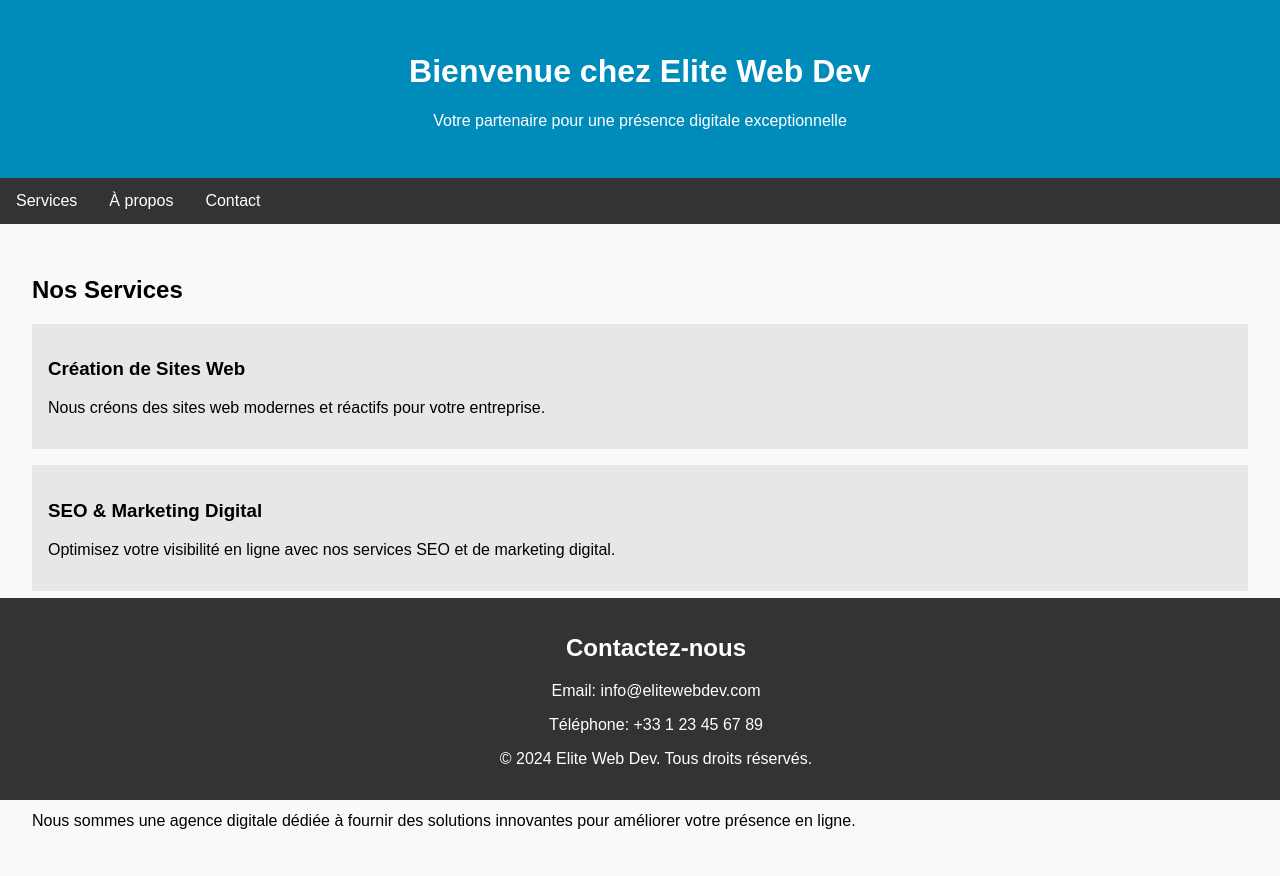
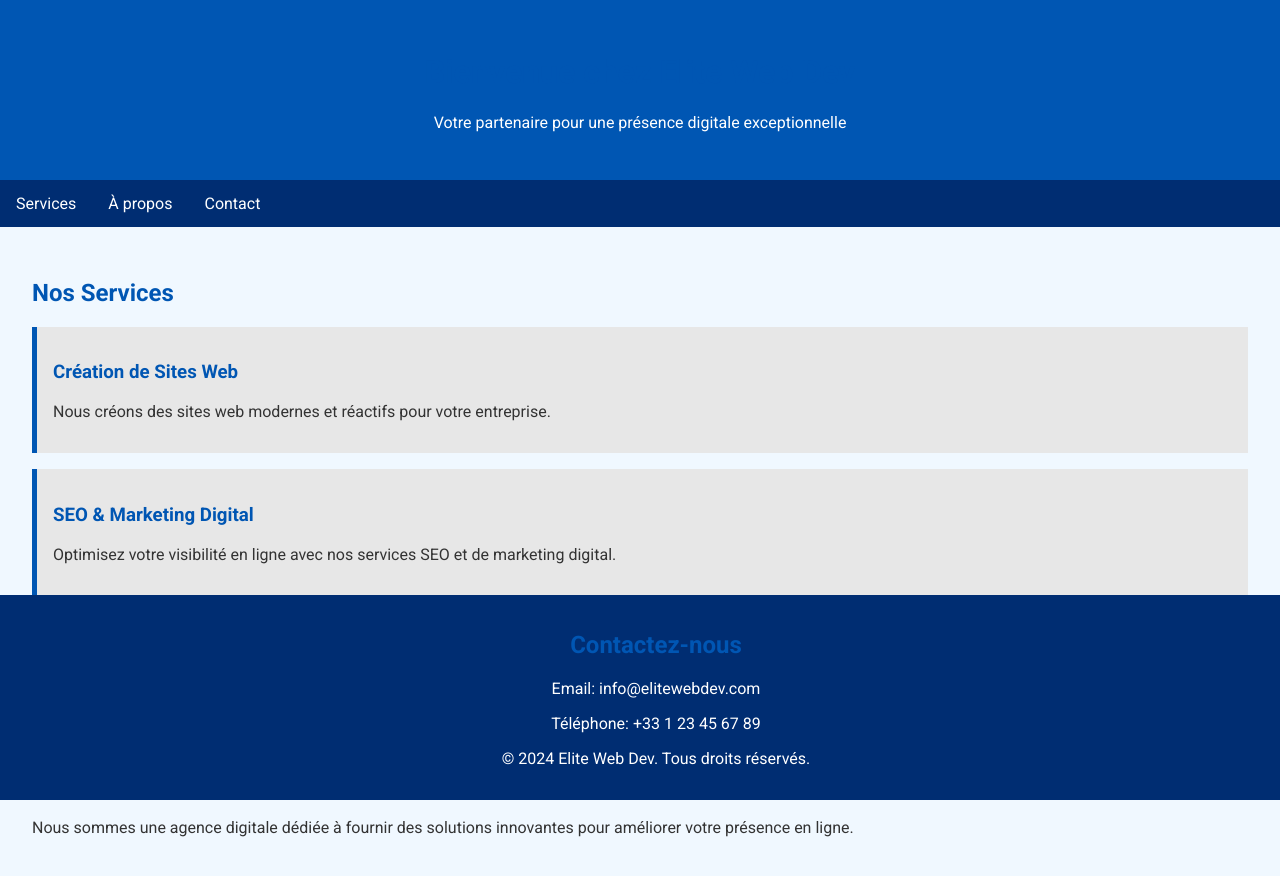
Before and after one commit to kamtiez/elite.web.dev, a plain HTML site: page index.html in a window 1280 px wide. Drawn offline with Linux system fonts and the light colour scheme.

Commit message:
add landing page files

```diff
--- a/index.html
+++ b/index.html
@@ -5,6 +5,7 @@
     <meta name="viewport" content="width=device-width, initial-scale=1.0">
     <title>Elite Web Dev</title>
     <link rel="stylesheet" href="styles.css">
+    <link href="https://fonts.googleapis.com/css2?family=Roboto:wght@400;700&display=swap" rel="stylesheet">
 </head>
 <body>
     <header>
--- a/styles.css
+++ b/styles.css
@@ -1,19 +1,20 @@
 body {
-    font-family: Arial, sans-serif;
+    font-family: 'Roboto', sans-serif;
     margin: 0;
     padding: 0;
-    background-color: #f9f9f9;
+    background-color: #ffffff;
+    color: #333333;
 }
 
 header {
-    background-color: #008CBA;
+    background-color: #0056b3;
     color: white;
     padding: 2em;
     text-align: center;
 }
 
 nav {
-    background-color: #333;
+    background-color: #002d72;
     overflow: hidden;
 }
 
@@ -36,11 +37,12 @@ nav ul li a {
 }
 
 nav ul li a:hover {
-    background-color: #111;
+    background-color: #0044cc;
 }
 
 main {
     padding: 2em;
+    background-color: #f0f8ff;
 }
 
 section {
@@ -51,10 +53,11 @@ section {
     background-color: #e7e7e7;
     padding: 1em;
     margin-bottom: 1em;
+    border-left: 5px solid #0056b3;
 }
 
 footer {
-    background-color: #333;
+    background-color: #002d72;
     color: white;
     text-align: center;
     padding: 1em;
@@ -62,3 +65,15 @@ footer {
     width: 100%;
     bottom: 0;
 }
+
+h1, h2, h3 {
+    color: #0056b3;
+}
+
+a {
+    color: #0044cc;
+}
+
+a:hover {
+    color: #002d72;
+}
```
